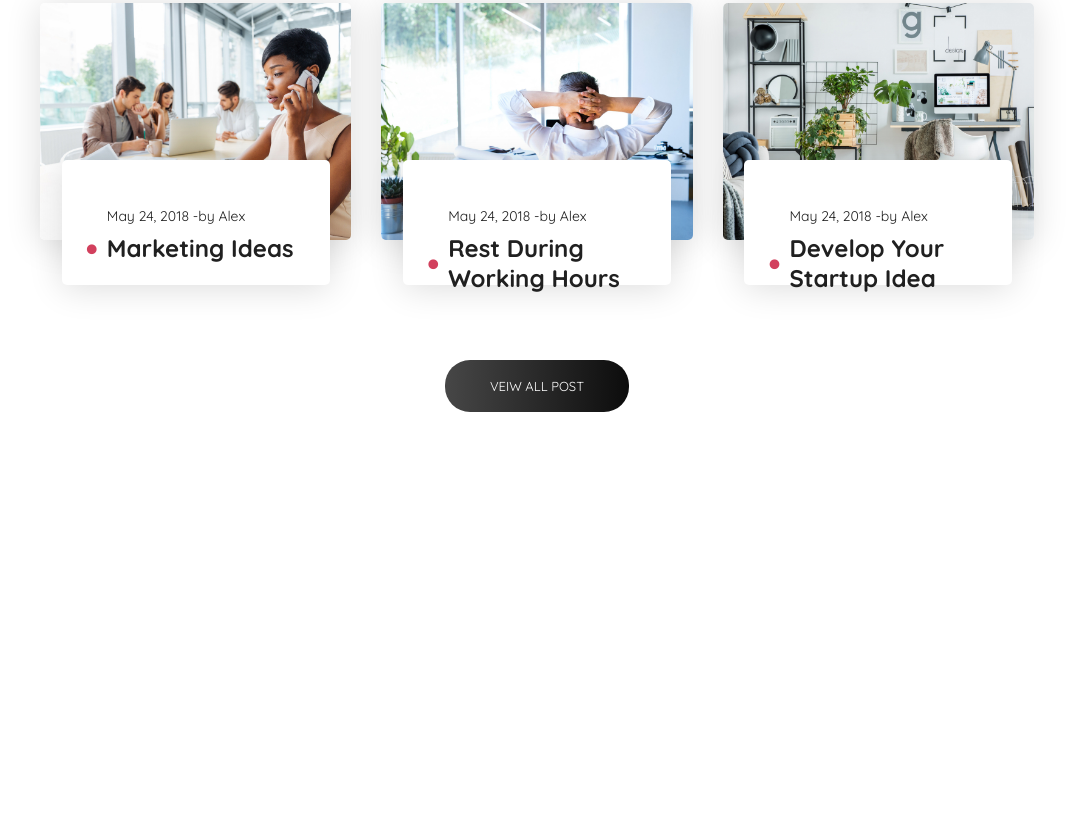
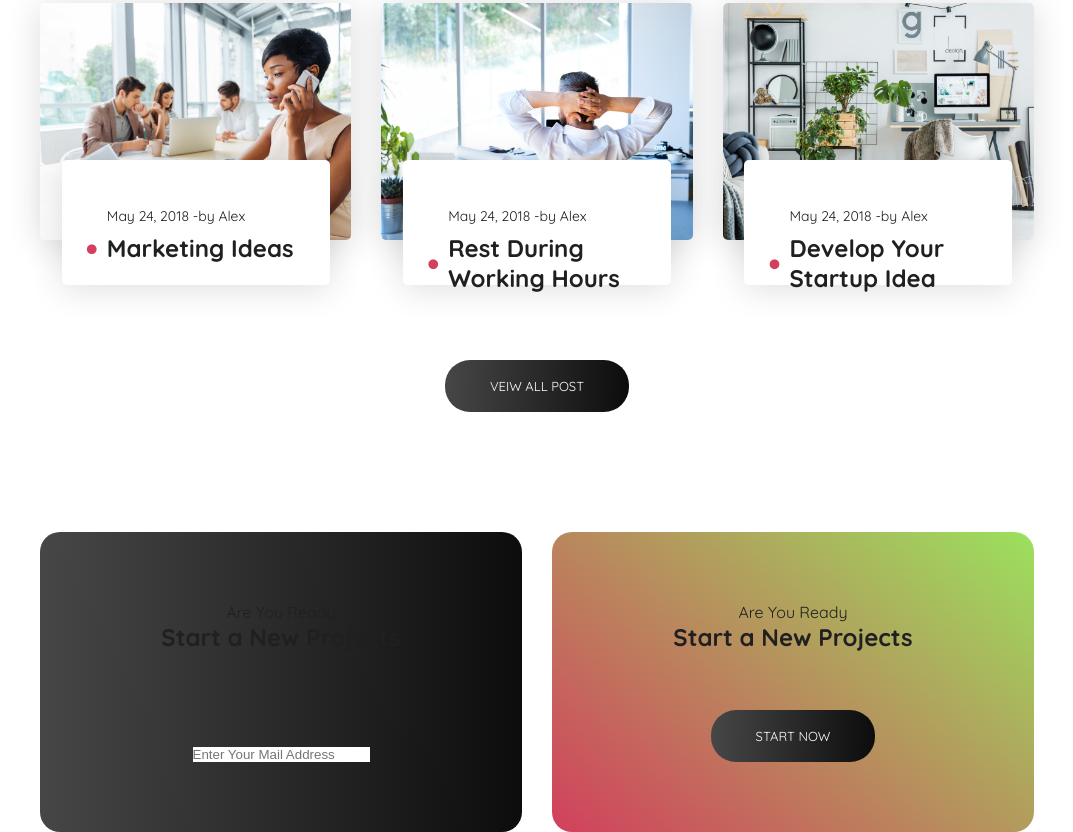
Before and after one commit to andreamarangon/proj-html-vuejs, a website: page index.html in a window 1280 px wide. Shown: the part 6292-7124 px from the top of the page, without its empty margins (103-1176 px from the left). Before the commit the page ends 6824 px from the top, so only its background shows below. Drawn offline with nearby package versions, Linux system fonts and the light colour scheme.

Commit message:
lavoro su sezione partners

```diff
--- a/index.html
+++ b/index.html
@@ -279,10 +279,29 @@
               </div>
             </div>
           </div>
-          <div class="my-btn-gray mt-16">veiw all post</div>
+          <div class="my-btn-gray">veiw all post</div>
         </div>
       </section>
-      <section></section>
+      <section class="partners">
+        <div class="partners-container">
+          <div class="partners-card-container">
+            <div class="partners-card partners-card-gray">
+              <div class="partners-card-text text-center">
+                <span>Are You Ready</span>
+                <h1>Start a New Projects</h1>
+              </div>
+              <input value="" placeholder="Enter Your Mail Address">
+            </div>
+            <div class="partners-card partners-card-green">
+              <div class="partners-card-text text-center">
+                <span>Are You Ready</span>
+                <h1>Start a New Projects</h1>
+              </div>
+              <div class="my-btn-gray">start now</div>
+            </div>
+          </div>
+        </div>
+      </section>
     </main>
     <footer>
       <section></section>
--- a/src/scss/partials/_content.scss
+++ b/src/scss/partials/_content.scss
@@ -3,3 +3,4 @@
 @import '_web-design.scss';
 @import '_client-comment.scss';
 @import '_blog.scss';
+@import '_partners.scss';
--- /dev/null
+++ b/src/scss/partials/_partners.scss
@@ -0,0 +1,29 @@
+.partners {
+  .partners-container {
+    @include container-center(80%);
+    .partners-card-container {
+      display: flex;
+      flex-wrap: wrap;
+      .partners-card {
+        padding: 70px;
+        border-radius: 20px;
+        height: 300px;
+        width: calc(100% / 2 - 30px);
+        margin: 0 15px;
+        display: flex;
+        flex-direction: column;
+        align-items: center;
+        justify-content: space-between;
+        .partners-card-text {
+
+        }
+        &.partners-card-gray {
+          background: linear-gradient(271deg,#0c0c0c 0%,#474747 100%);
+        }
+        &.partners-card-green {
+          background-image: linear-gradient(39deg,$secondary 0%,#9be15d 100%);
+        }
+      }
+    }
+  }
+}
```
Also changed, not shown: dist/css/master.css.
